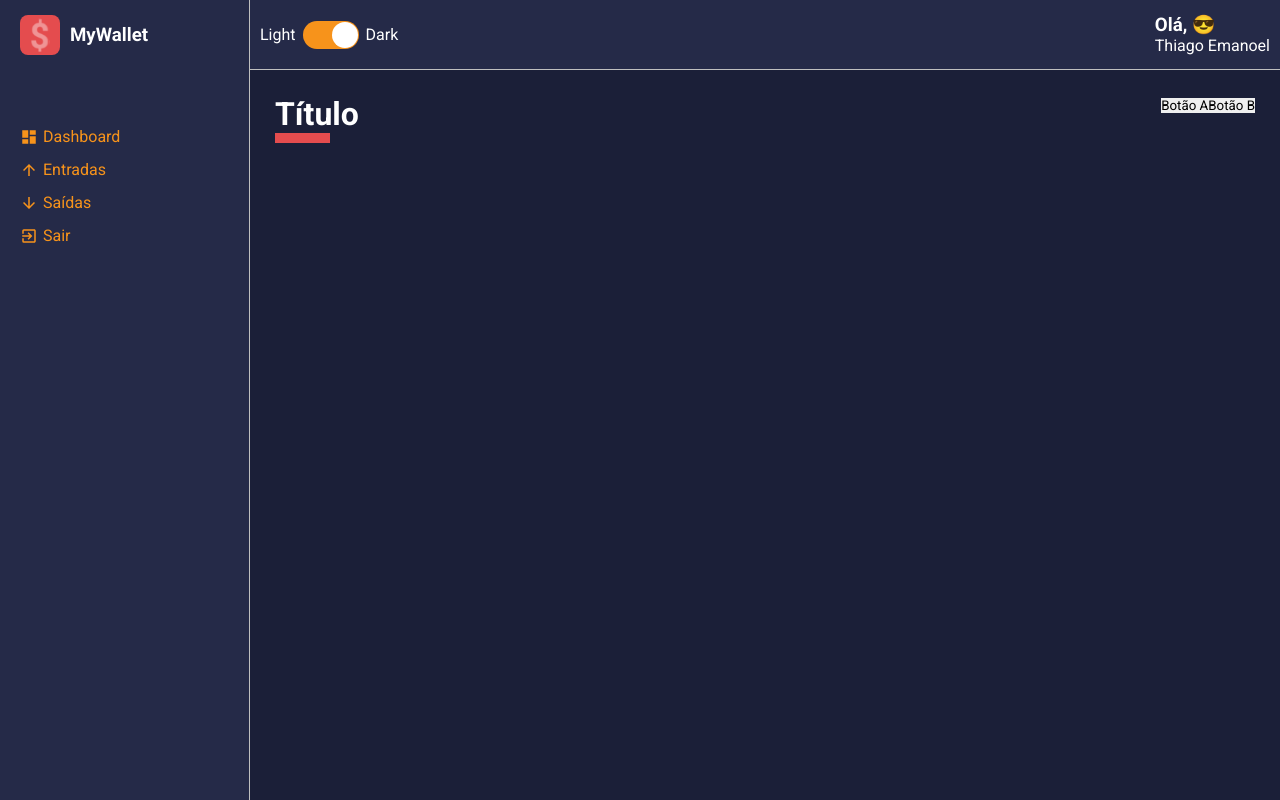
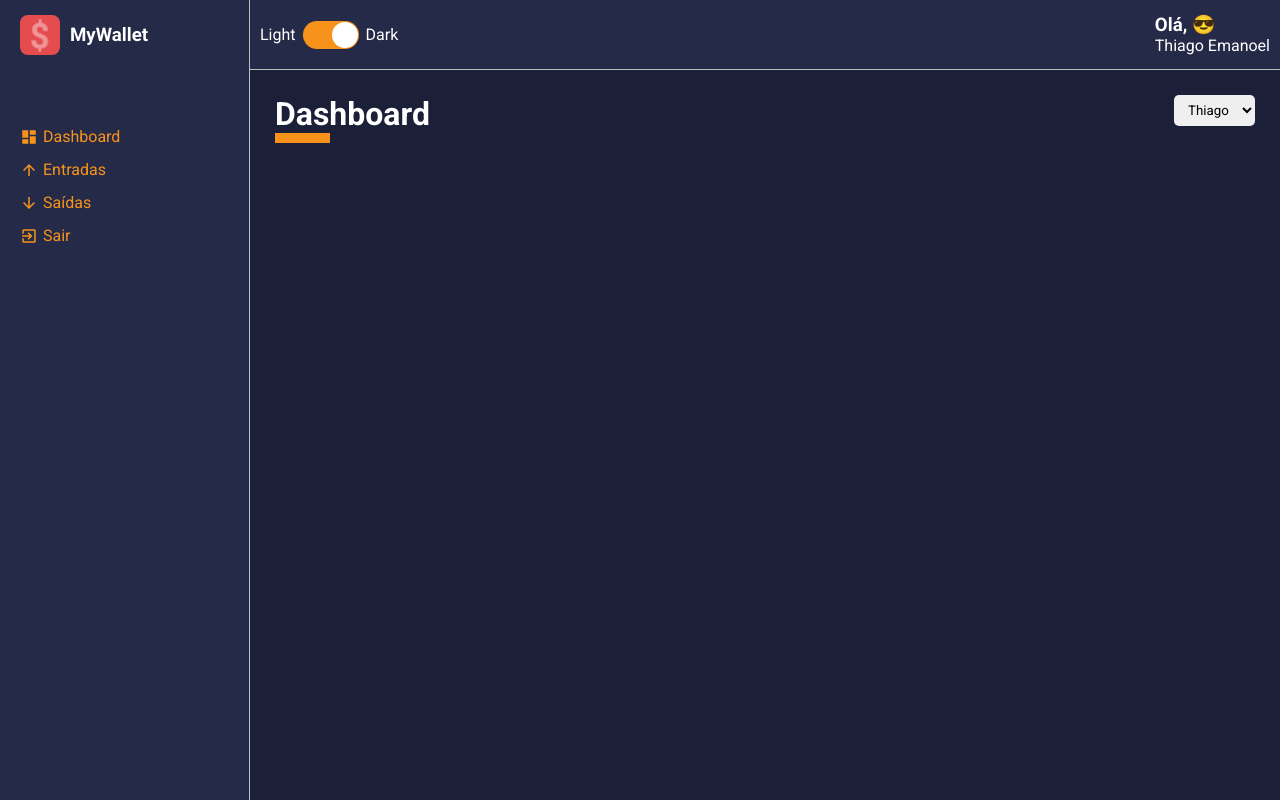
Before and after one commit to thiagoemanoel98/my-wallet-dashboard, a React (Create React App) app: page / in a window 1280 px wide. Built offline with nearby package versions, Linux system fonts and the light colour scheme.

Commit message:
✨ Select input

```diff
--- a/src/components/ContentHeader/index.tsx
+++ b/src/components/ContentHeader/index.tsx
@@ -2,16 +2,20 @@ import React from "react";
 
 import * as S from "./styles";
 
-const ContentHeader: React.FC = () => {
+interface IContentHeaderProps {
+  title: string;
+  lineColor: string;
+  children: React.ReactNode;
+}
+
+const ContentHeader: React.FC<IContentHeaderProps> = (props) => {
+
   return (
     <S.Container>
-      <S.TitleArea>
-        <h1>Título</h1>
+      <S.TitleArea lineColor ={props.lineColor}>
+        <h1>{props.title}</h1>
       </S.TitleArea>
-      <S.Controllers>
-        <button type="button">Botão A</button>
-        <button type="button">Botão B</button>
-      </S.Controllers>
+      <S.Controllers>{props.children}</S.Controllers>
     </S.Container>
   );
 };
--- a/src/components/ContentHeader/styles.ts
+++ b/src/components/ContentHeader/styles.ts
@@ -1,4 +1,8 @@
 import styled from "styled-components";
+
+interface ITitleAreaProps {
+  lineColor: string;
+}
 
 export const Container = styled.div`
   width: 100%;
@@ -7,7 +11,7 @@ export const Container = styled.div`
   margin-bottom: 25px;
 `;
 
-export const TitleArea = styled.div`
+export const TitleArea = styled.div<ITitleAreaProps>`
   > h1 {
     color: ${(props) => props.theme.colors.white};
 
@@ -15,9 +19,12 @@ export const TitleArea = styled.div`
       content: "";
       display: block; // usar propriedades de largura
       width: 55px;
-      border-bottom: 10px solid ${(props) => props.theme.colors.warning};
+      border-bottom: 10px solid ${(props) => props.lineColor};
     }
   }
 `;
 
-export const Controllers = styled.div``;
+export const Controllers = styled.div`
+    display: flex;
+
+`;
--- /dev/null
+++ b/src/components/SelectInput/index.tsx
@@ -0,0 +1,24 @@
+import React from "react";
+
+import * as S from "./styles";
+
+interface ISelectInputProps {
+  options: {
+    value: string | number;
+    label: string | number;
+  }[];
+}
+
+const SelectInput: React.FC<ISelectInputProps> = ({ options }) => {
+  return (
+    <S.Container>
+      <select>
+        {options.map((option) => (
+          <option value={option.value}>{option.label}</option>
+        ))}
+      </select>
+    </S.Container>
+  );
+};
+
+export default SelectInput;
--- /dev/null
+++ b/src/components/SelectInput/styles.ts
@@ -0,0 +1,10 @@
+import styled from "styled-components";
+
+export const Container = styled.div`
+  > select {
+    padding: 7px 10px;
+    border-radius: 5px;
+
+    margin-left: 7px;
+  }
+`;
--- a/src/pages/Dashboard/index.tsx
+++ b/src/pages/Dashboard/index.tsx
@@ -1,12 +1,30 @@
 import React from "react";
 import ContentHeader from "../../components/ContentHeader";
+import SelectInput from "../../components/SelectInput";
 
 import * as S from "./styles";
 
 const Dashboard: React.FC = () => {
+  const options = [
+    {
+      value: "Thiago",
+      label: "Thiago",
+    },
+    {
+      value: "Maria",
+      label: "Maria",
+    },
+    {
+      value: "Ana",
+      label: "Ana",
+    },
+  ];
+
   return (
     <S.Container>
-      <ContentHeader />
+      <ContentHeader title="Dashboard" lineColor="#F7931B">
+        <SelectInput options={options} />
+      </ContentHeader>
     </S.Container>
   );
 };
```
